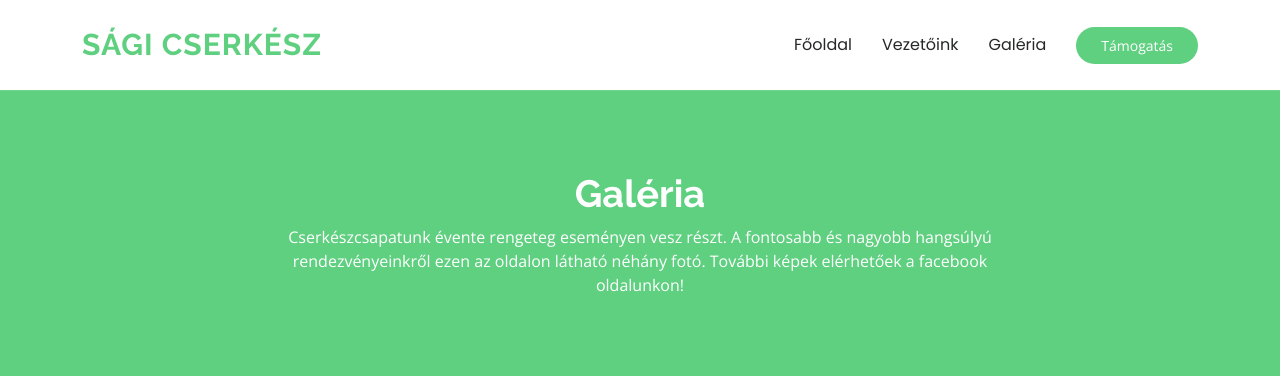
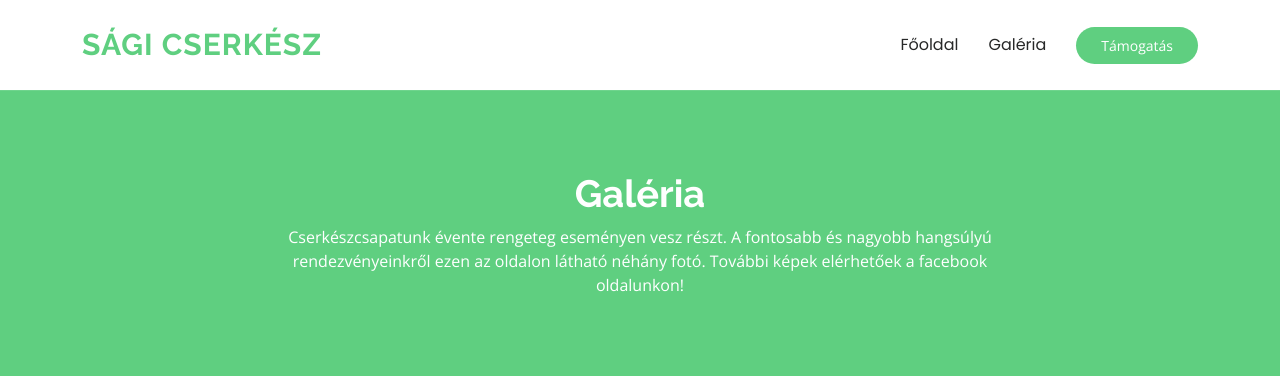
Before and after one commit to Korboncnok/v2-szent-imre-web, a PHP site: page /esemenyek.php in a window 1280 px wide. Shown: the top 376 px of the page. Run offline with PHP 8.4, Linux system fonts and the light colour scheme.

Commit message:
Update header.php

```diff
--- a/assets/template/header.php
+++ b/assets/template/header.php
@@ -15,7 +15,7 @@ $current_page = basename($_SERVER['PHP_SELF'], ".php");
 <nav id="navmenu" class="navmenu">
     <ul>
         <li><a href="index" class="<?php echo ($current_page == 'index') ? 'active' : ''; ?>">Főoldal</a></li>
-        <li><a href="vezetok" class="<?php echo ($current_page == 'vezetok') ? 'active' : ''; ?>">Vezetőink</a></li>
+        <!-- <li><a href="vezetok" class="<?php echo ($current_page == 'vezetok') ? 'active' : ''; ?>">Vezetőink</a></li> -->
         <li><a href="galeria" class="<?php echo ($current_page == 'galeria') ? 'active' : ''; ?>">Galéria</a></li>
     </ul>
     <i class="mobile-nav-toggle d-xl-none bi bi-list"></i>
```
